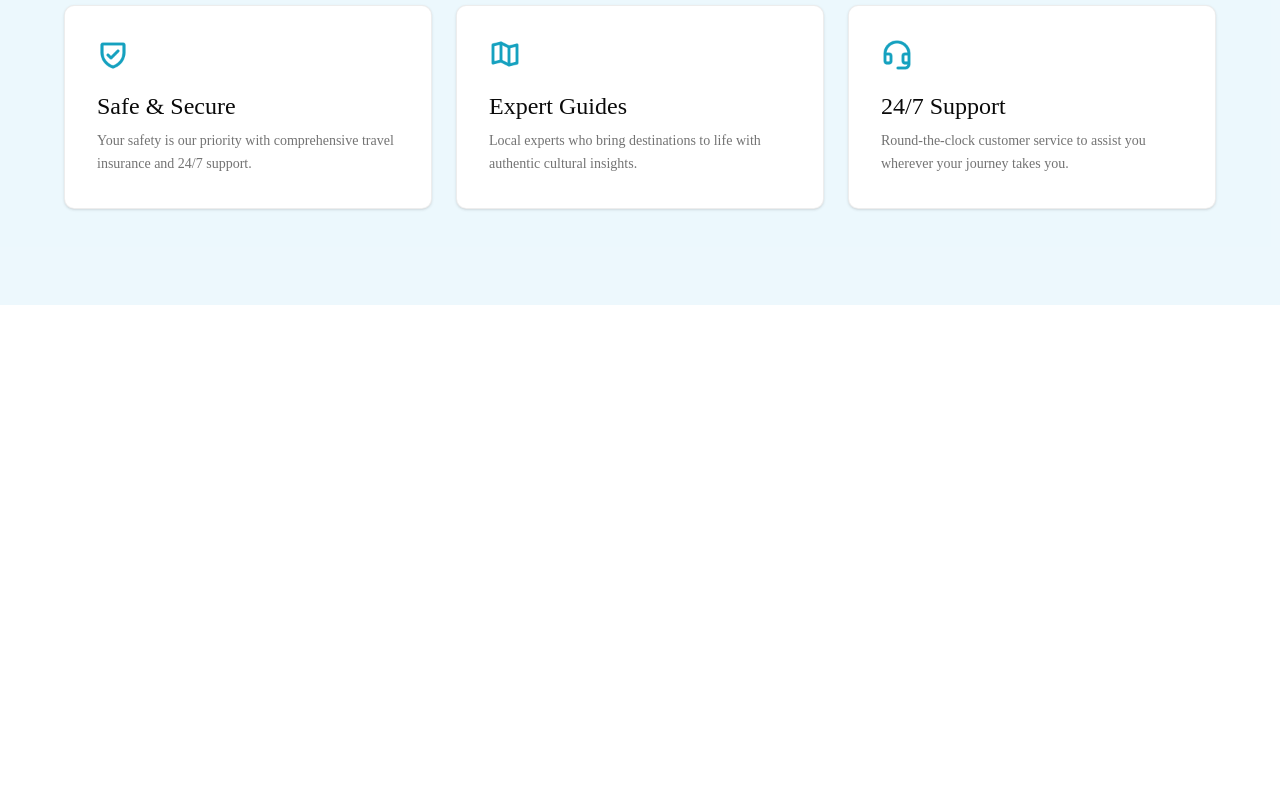
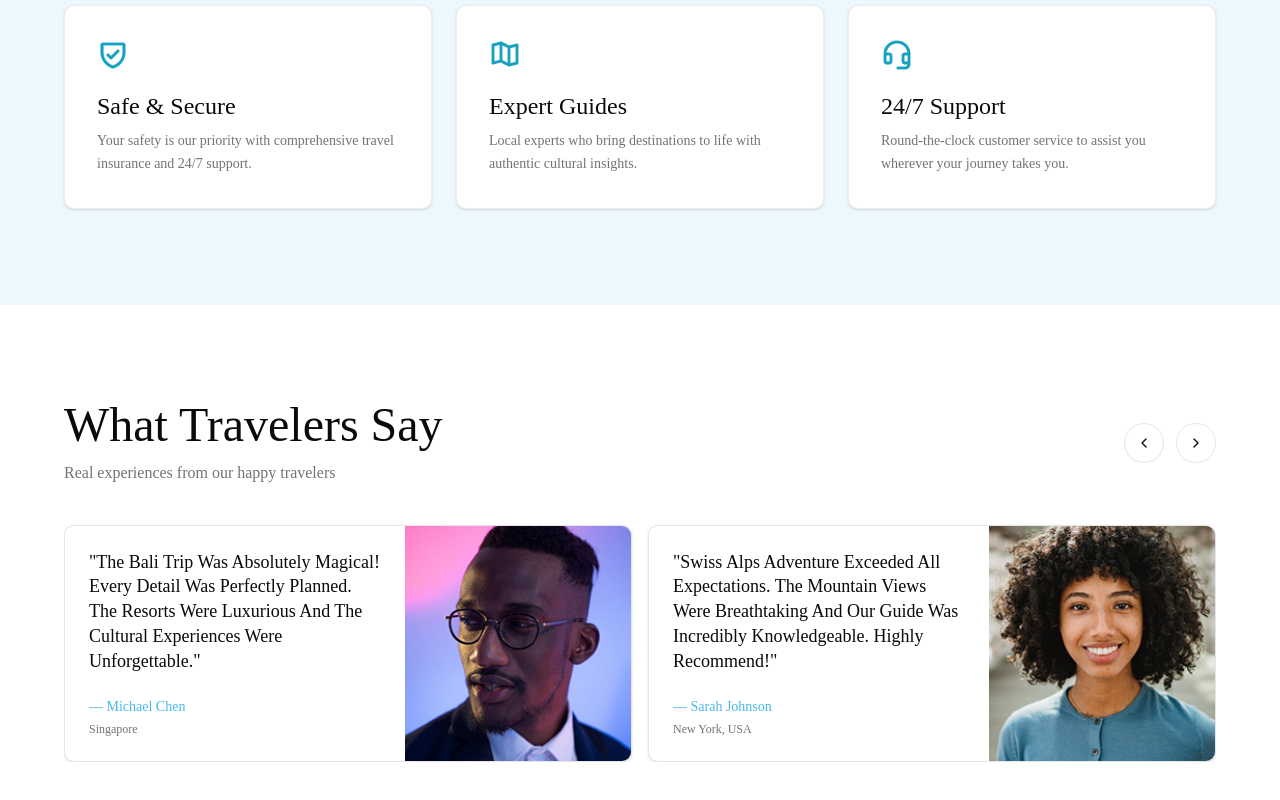
Before and after one commit to nahid1838/Wanderlust-Frontend, a Next.js app: page / in a window 1280 px wide. Shown: the part 1024-1824 px from the top of the page. Before the commit the page ends 1329 px from the top, so only its background shows below. Built offline with nearby package versions, Linux system fonts and the light colour scheme.

Commit message:
Testimonials section added

```diff
--- a/src/app/page.tsx
+++ b/src/app/page.tsx
@@ -1,5 +1,6 @@
 import { Banner } from "@/components/banner"
 import { Navbar } from "@/components/navbar"
+import { Testimonials } from "@/components/testimonials"
 import { WhyChooseUs } from "@/components/why-choose-us"
 
 export default function Home() {
@@ -8,6 +9,7 @@ export default function Home() {
       <Navbar />
       <Banner />
       <WhyChooseUs />
+      <Testimonials />
     </>
   )
 }
--- /dev/null
+++ b/src/components/testimonials.tsx
@@ -0,0 +1,133 @@
+import Image from "next/image"
+import {
+  Carousel,
+  CarouselContent,
+  CarouselItem,
+  CarouselNext,
+  CarouselPrevious,
+} from "@/components/ui/carousel"
+
+/**
+ * "What Travelers Say" testimonials carousel.
+ * - Add/remove entries and the arrows page through them.
+ * - Entries WITH a `photo` path show the portrait on the right;
+ *   entries without one show an empty placeholder slot. To fill a
+ *   slot later, add `photo: "/assets/..."` to the entry — the image
+ *   renders automatically (portrait slot layout is already in place).
+ */
+const TESTIMONIALS: {
+  quote: string
+  name: string
+  location: string
+  photo?: string
+}[] = [
+  {
+    quote:
+      '"The Bali Trip Was Absolutely Magical! Every Detail Was Perfectly Planned. The Resorts Were Luxurious And The Cultural Experiences Were Unforgettable."',
+    name: "Michael Chen",
+    location: "Singapore",
+    photo: "/assets/person2.png",
+  },
+  {
+    quote:
+      '"Swiss Alps Adventure Exceeded All Expectations. The Mountain Views Were Breathtaking And Our Guide Was Incredibly Knowledgeable. Highly Recommend!"',
+    name: "Sarah Johnson",
+    location: "New York, USA",
+    photo: "/assets/person1.png",
+  },
+  {
+    quote:
+      '"An Unforgettable Journey Through Japan! From Bustling Tokyo To Serene Kyoto, Every Moment Was Flawlessly Orchestrated And Full Of Wonder."',
+    name: "Emily Rodriguez",
+    location: "London, UK",
+  },
+  {
+    quote:
+      '"The Kenyan Safari Was A Dream Come True! Witnessing The Great Migration Up Close Was Something We Will Treasure Forever."',
+    name: "David Kimani",
+    location: "Toronto, Canada",
+  },
+  {
+    quote:
+      '"Our Greek Islands Cruise Was Pure Magic! Crystal-Clear Waters, Charming Villages And A Crew That Went Above And Beyond."',
+    name: "Andreas Mueller",
+    location: "Berlin, Germany",
+  },
+  {
+    quote:
+      '"Paris Was Everything We Hoped For And More! The Skip-The-Line Tickets And Hand-Picked Hotels Made The Trip Effortless."',
+    name: "Sophie Laurent",
+    location: "Lyon, France",
+  },
+]
+
+export function Testimonials() {
+  return (
+    <section className="bg-background px-4 py-16 md:py-24">
+      <div className="mx-auto max-w-6xl">
+        <Carousel opts={{ loop: true, align: "start" }}>
+          {/* Header: heading left, carousel arrows right (mockup layout) */}
+          <div className="flex flex-wrap items-center justify-between gap-4">
+            <div>
+              <h2 className="text-4xl font-medium text-foreground sm:text-5xl">
+                What Travelers Say
+              </h2>
+              <p className="mt-3 text-sm text-muted-foreground sm:text-base">
+                Real experiences from our happy travelers
+              </p>
+            </div>
+            <div className="flex items-center gap-3">
+              {/* `static` overrides the default `absolute` positioning so the
+                  controls sit in the header row instead of overlaying slides */}
+              <CarouselPrevious className="static size-10" />
+              <CarouselNext className="static size-10" />
+            </div>
+          </div>
+
+          <CarouselContent className="-ml-4 mt-10">
+            {TESTIMONIALS.map((testimonial) => (
+              <CarouselItem
+                key={testimonial.name}
+                className="pl-4 md:basis-1/2"
+              >
+                <figure className="flex h-full overflow-hidden rounded-lg border border-border bg-background shadow-sm">
+                  <div className="flex flex-1 flex-col p-5 sm:p-6">
+                    <blockquote className="text-base leading-snug text-foreground sm:text-lg">
+                      {testimonial.quote}
+                    </blockquote>
+                    <figcaption className="mt-auto pt-6">
+                      <p className="text-sm font-medium text-brand">
+                        — {testimonial.name}
+                      </p>
+                      <p className="mt-1 text-xs text-muted-foreground">
+                        {testimonial.location}
+                      </p>
+                    </figcaption>
+                  </div>
+                  {/* Portrait slot: real image when photo is set,
+                      empty placeholder space otherwise */}
+                  <div className="relative w-2/5 shrink-0">
+                    {testimonial.photo ? (
+                      <Image
+                        src={testimonial.photo}
+                        alt={testimonial.name}
+                        fill
+                        sizes="(min-width: 768px) 40vw, 100vw"
+                        className="object-cover"
+                      />
+                    ) : (
+                      <div
+                        className="absolute inset-0 bg-muted"
+                        aria-hidden="true"
+                      />
+                    )}
+                  </div>
+                </figure>
+              </CarouselItem>
+            ))}
+          </CarouselContent>
+        </Carousel>
+      </div>
+    </section>
+  )
+}
```
